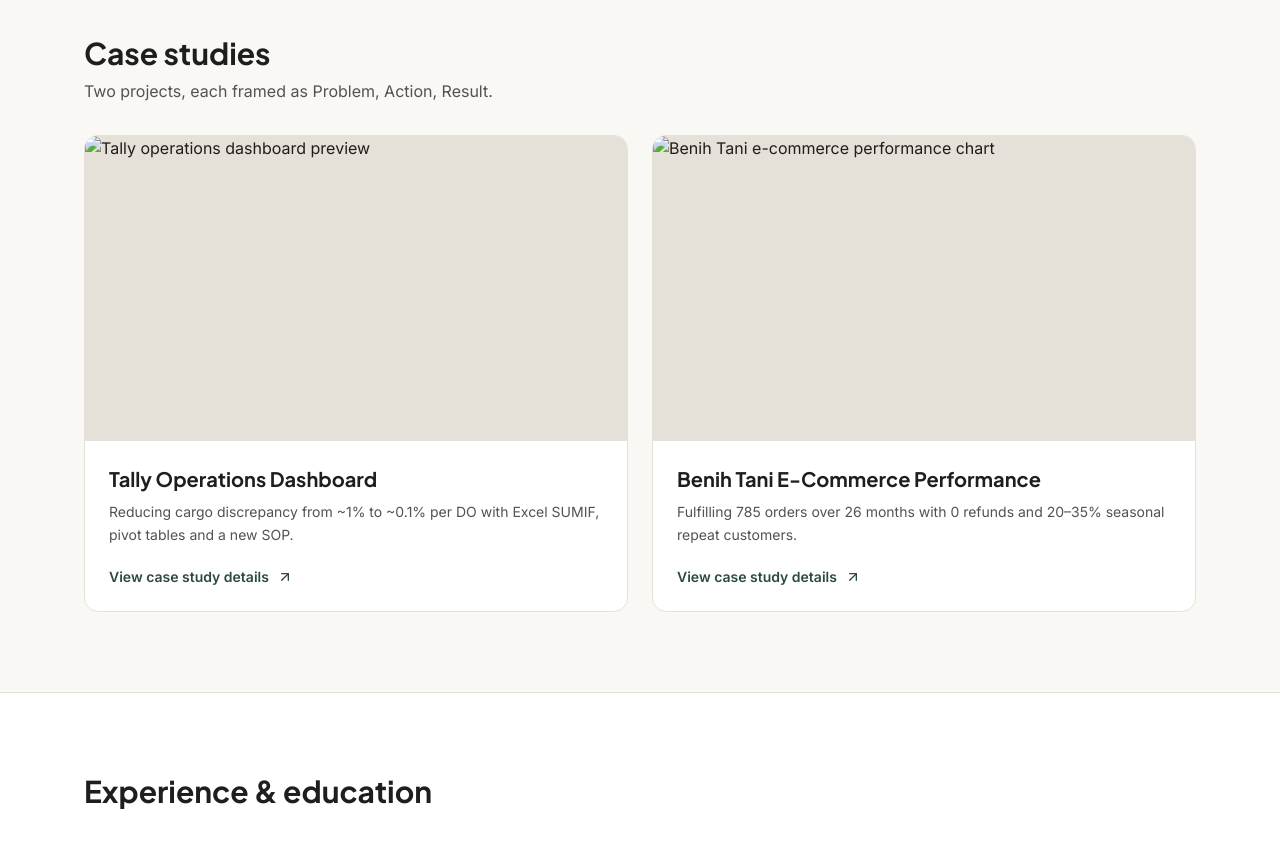
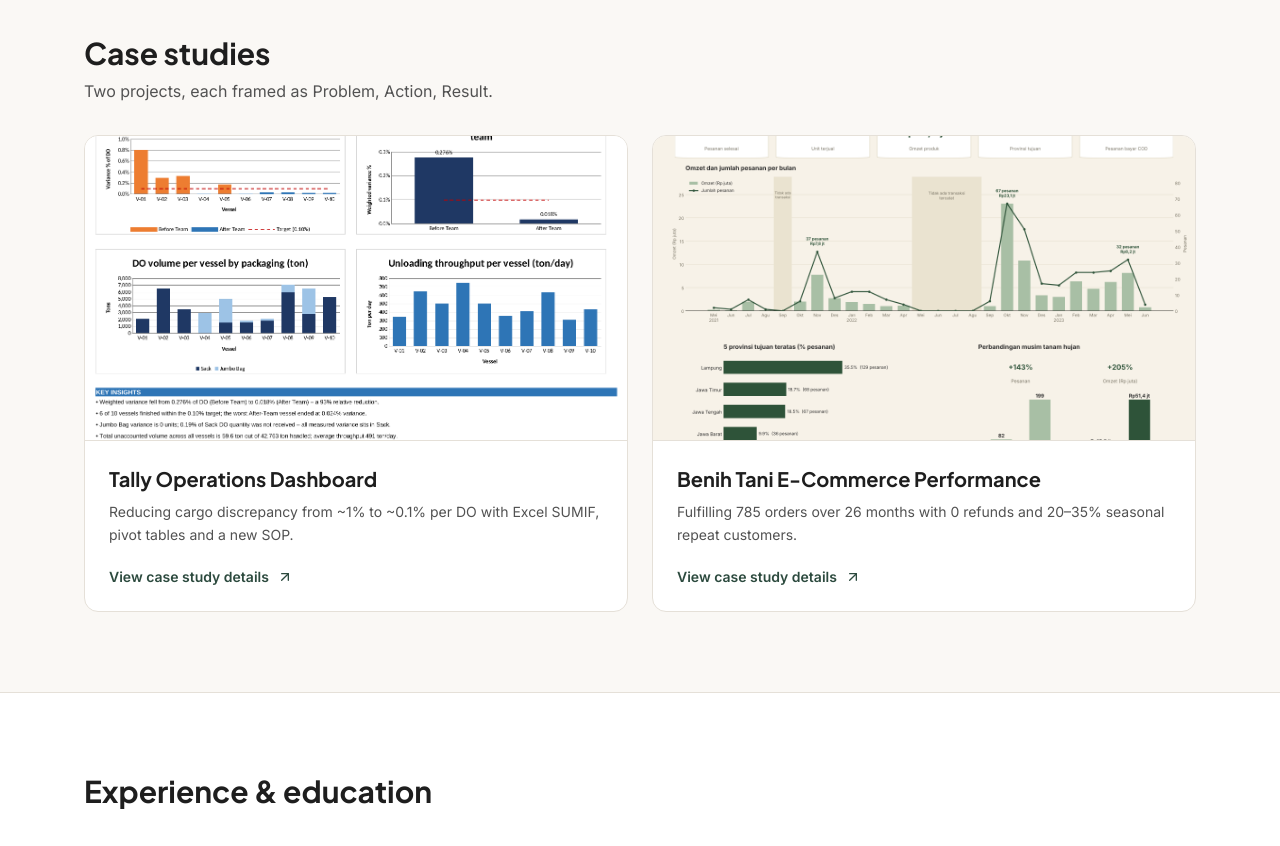
Before and after one commit to muhammadfajar-ap/muhammadfajar-ap.github.io, a plain HTML site: page index.html in a window 1280 px wide. Shown: the part 920-1766 px from the top of the page. Drawn offline with nearby package versions, Linux system fonts and the light colour scheme.

Commit message:
Update index.html

```diff
--- a/index.html
+++ b/index.html
@@ -84,7 +84,7 @@ h1,h2,h3,.font-head{font-family:'Plus Jakarta Sans',sans-serif}
     <p class="mt-2 text-slate2 max-w-2xl" data-i18n="cases_p"></p>
     <div class="mt-8 grid md:grid-cols-2 gap-6">
       <article class="card overflow-hidden flex flex-col">
-        <img src="assets/Tally-Dashboard.png" alt="Tally operations dashboard preview" loading="lazy" class="w-full aspect-[16/9] object-cover bg-sand border-b border-sand">
+        <img src="assets/Tally_Dashboard.png" alt="Tally operations dashboard preview" loading="lazy" class="w-full aspect-[16/9] object-cover bg-sand border-b border-sand">
         <div class="p-6 flex flex-col flex-1">
           <h3 class="font-head font-bold text-xl" data-i18n="c1_t"></h3>
           <p class="mt-2 text-sm text-slate2 leading-relaxed flex-1" data-i18n="c1_s"></p>
@@ -92,7 +92,7 @@ h1,h2,h3,.font-head{font-family:'Plus Jakarta Sans',sans-serif}
         </div>
       </article>
       <article class="card overflow-hidden flex flex-col">
-        <img src="assets/Benih-Tani-Dashboard.png" alt="Benih Tani e-commerce performance chart" loading="lazy" class="w-full aspect-[16/9] object-cover bg-sand border-b border-sand">
+        <img src="assets/Benih_Tani_Dashboard.png" alt="Benih Tani e-commerce performance chart" loading="lazy" class="w-full aspect-[16/9] object-cover bg-sand border-b border-sand">
         <div class="p-6 flex flex-col flex-1">
           <h3 class="font-head font-bold text-xl" data-i18n="c2_t"></h3>
           <p class="mt-2 text-sm text-slate2 leading-relaxed flex-1" data-i18n="c2_s"></p>
```
